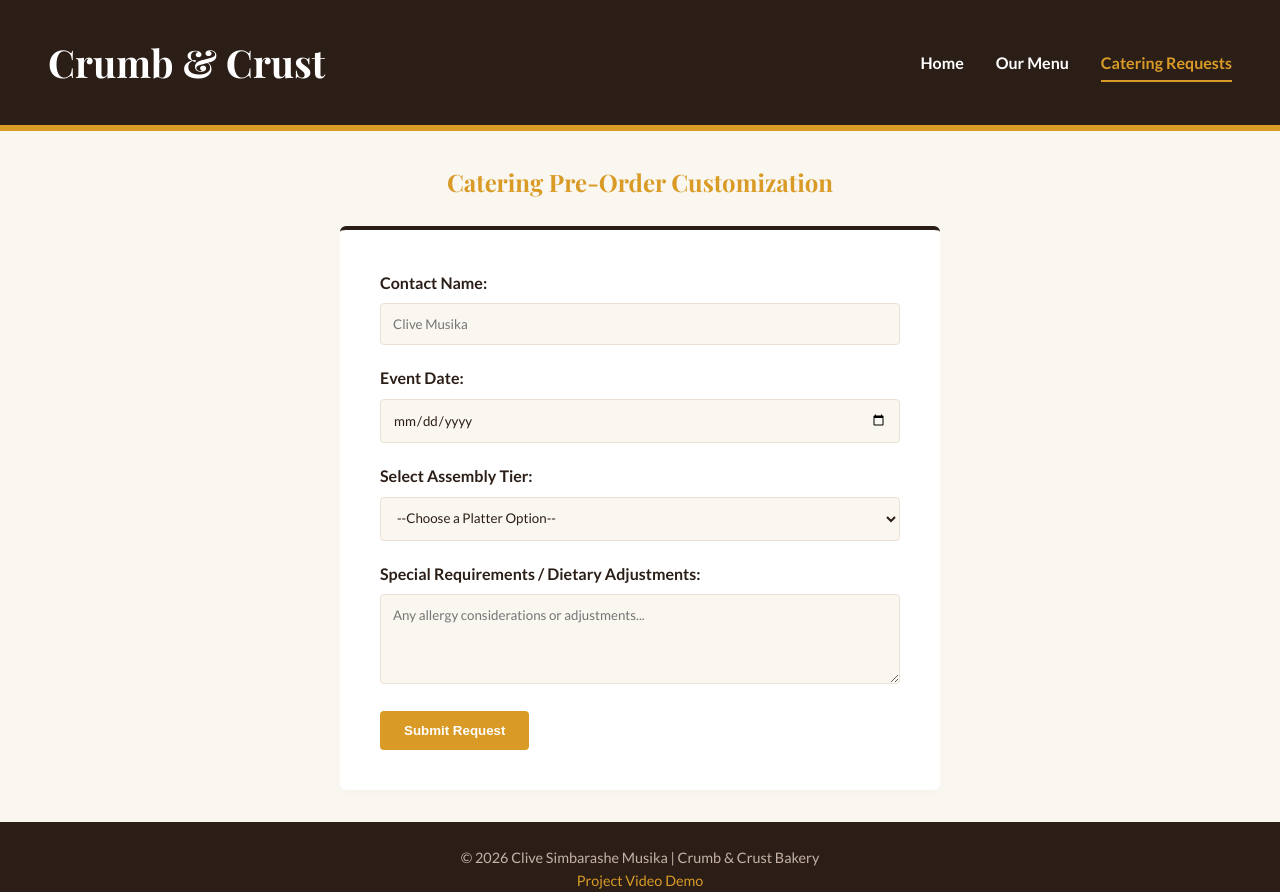
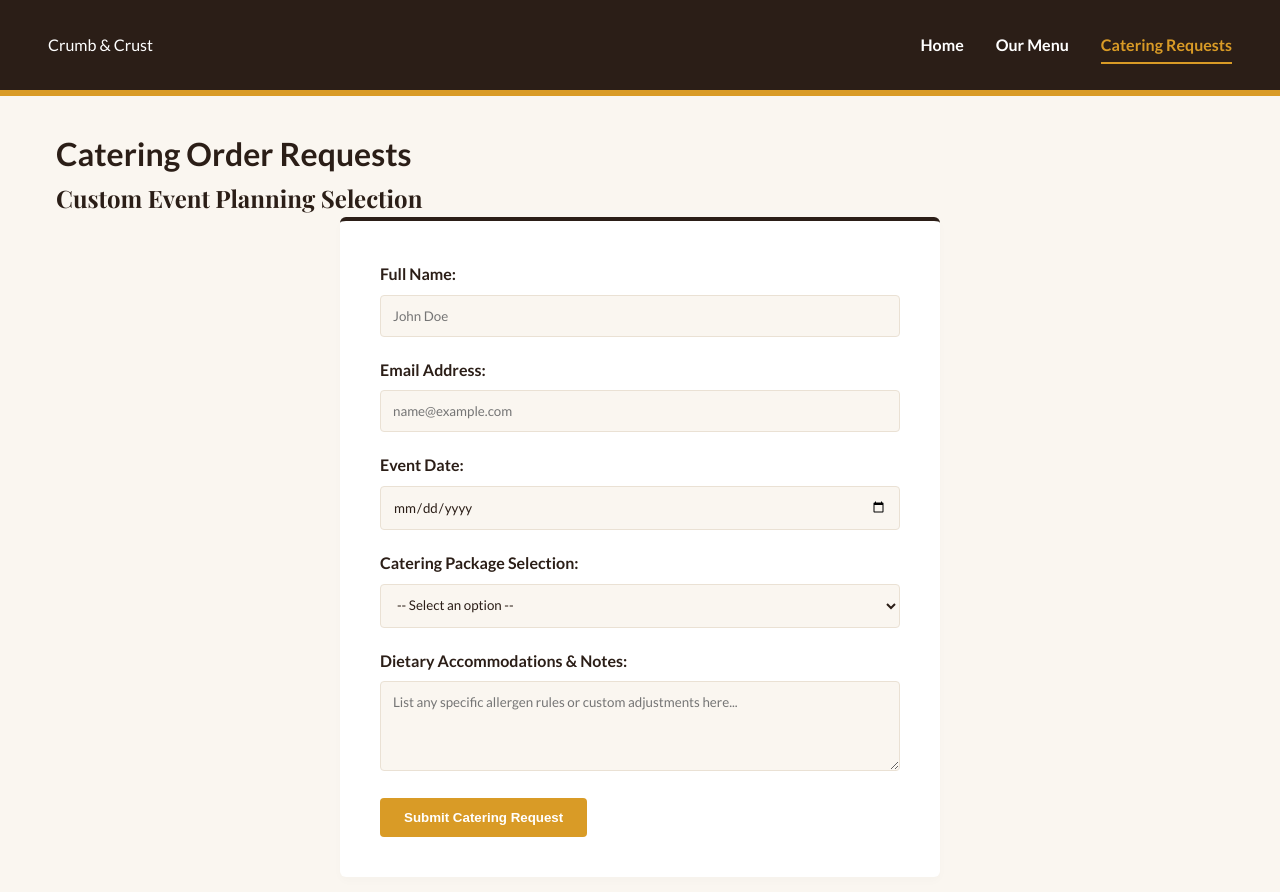
Before and after one commit to Simbaclive/wdd231, a plain HTML site: page Final-project/order.html in a window 1280 px wide. Shown: the top 892 px of the page. Drawn offline with nearby package versions, Linux system fonts and the light colour scheme; a web font is replaced by a local one.

Commit message:
Update order.html

```diff
--- a/Final-project/order.html
+++ b/Final-project/order.html
@@ -6,14 +6,25 @@
     <title>Catering Order Requests | Crumb & Crust</title>
     <meta name="description" content="Organizing a workshop or morning meeting? Fill out our customization form to submit a catering request.">
     <meta name="author" content="Clive Simbarashe Musika">
-    <link rel="icon" href="/favicon.ico" type="image/x-icon">
-     <link rel="stylesheet" href="styles/base.css">
+
+    <meta property="og:title" content="Catering Order Requests | Crumb & Crust">
+    <meta property="og:description" content="Organizing a workshop or morning meeting? Complete our custom planning sheet to register an event slot.">
+    <meta property="og:image" content="https://simbaclive.github.io/wdd231/Final-project/images/main-image.jpg">
+    <meta property="og:url" content="https://simbaclive.github.io/wdd231/Final-project/order.html">
+
+    <link rel="icon" href="favicon.ico" type="image/x-icon">
+
+    <link rel="preconnect" href="https://fonts.googleapis.com">
+    <link rel="preconnect" href="https://fonts.gstatic.com" crossorigin>
+    <link href="https://fonts.googleapis.com/css2?family=Playfair+Display:ital,wght@0,400..900;1,400..900&family=Roboto:ital,wght@0,100..900;1,100..900&display=swap" rel="stylesheet">
+
+    <link rel="stylesheet" href="styles/base.css">
     <link rel="stylesheet" href="styles/small.css" media="screen and (max-width: 767px)">
     <link rel="stylesheet" href="styles/large.css" media="screen and (min-width: 768px)">
 </head>
 <body>
     <header>
-        <h1>Crumb & Crust</h1>
+        <div class="logo-area">Crumb & Crust</div>
         <button id="menu-toggle" aria-label="Toggle Menu">☰</button>
         <nav>
             <ul>
@@ -25,29 +36,41 @@
     </header>
 
     <main>
-        <h2 style="color: var(--accent-honey); margin-bottom: 1.5rem; text-align: center;">Catering Pre-Order Customization</h2>
-        <form action="thank-you.html" method="GET">
+        <h1>Catering Order Requests</h1>
+        <h2 class="page-subtitle">Custom Event Planning Selection</h2>
+
+        <form id="catering-form" action="thank-you.html" method="get">
             <div class="form-group">
-                <label for="name">Contact Name:</label>
-                <input type="text" id="name" name="name" required placeholder="Clive Musika">
+                <label for="client-name">Full Name:</label>
+                <input type="text" id="client-name" name="clientName" required placeholder="John Doe">
             </div>
+
+            <div class="form-group">
+                <label for="client-email">Email Address:</label>
+                <input type="email" id="client-email" name="clientEmail" required placeholder="name@example.com">
+            </div>
+
             <div class="form-group">
                 <label for="event-date">Event Date:</label>
                 <input type="date" id="event-date" name="eventDate" required>
             </div>
+
             <div class="form-group">
-                <label for="package">Select Assembly Tier:</label>
-                <select id="package" name="package" required>
-                    <option value="">--Choose a Platter Option--</option>
-                    <option value="assorted-pastries">Morning Assorted Pastries Trio</option>
-                    <option value="sourdough-charcuterie">Artisan Bread & Savory Pairing</option>
+                <label for="package-select">Catering Package Selection:</label>
+                <select id="package-select" name="packageSelection" required>
+                    <option value="" disabled selected>-- Select an option --</option>
+                    <option value="breakfast">Morning Pastry Board Assortment</option>
+                    <option value="sourdough">Artisan Bread & Spreads Platter</option>
+                    <option value="dessert">Sweet Treat Celebration Platter</option>
                 </select>
             </div>
+
             <div class="form-group">
-                <label for="notes">Special Requirements / Dietary Adjustments:</label>
-                <textarea id="notes" name="notes" rows="4" placeholder="Any allergy considerations or adjustments..."></textarea>
+                <label for="special-notes">Dietary Accommodations & Notes:</label>
+                <textarea id="special-notes" name="specialNotes" rows="4" placeholder="List any specific allergen rules or custom adjustments here..."></textarea>
             </div>
-            <button type="submit">Submit Request</button>
+
+            <button type="submit" class="submit-btn">Submit Catering Request</button>
         </form>
     </main>
 
@@ -56,6 +79,6 @@
         <p><a href="https://loom.com/your-video-link" target="_blank">Project Video Demo</a></p>
     </footer>
 
-    <script type="module" src="js/main.js"></script>
+    <script type="module" src="scripts/main.js"></script>
 </body>
 </html>
```
